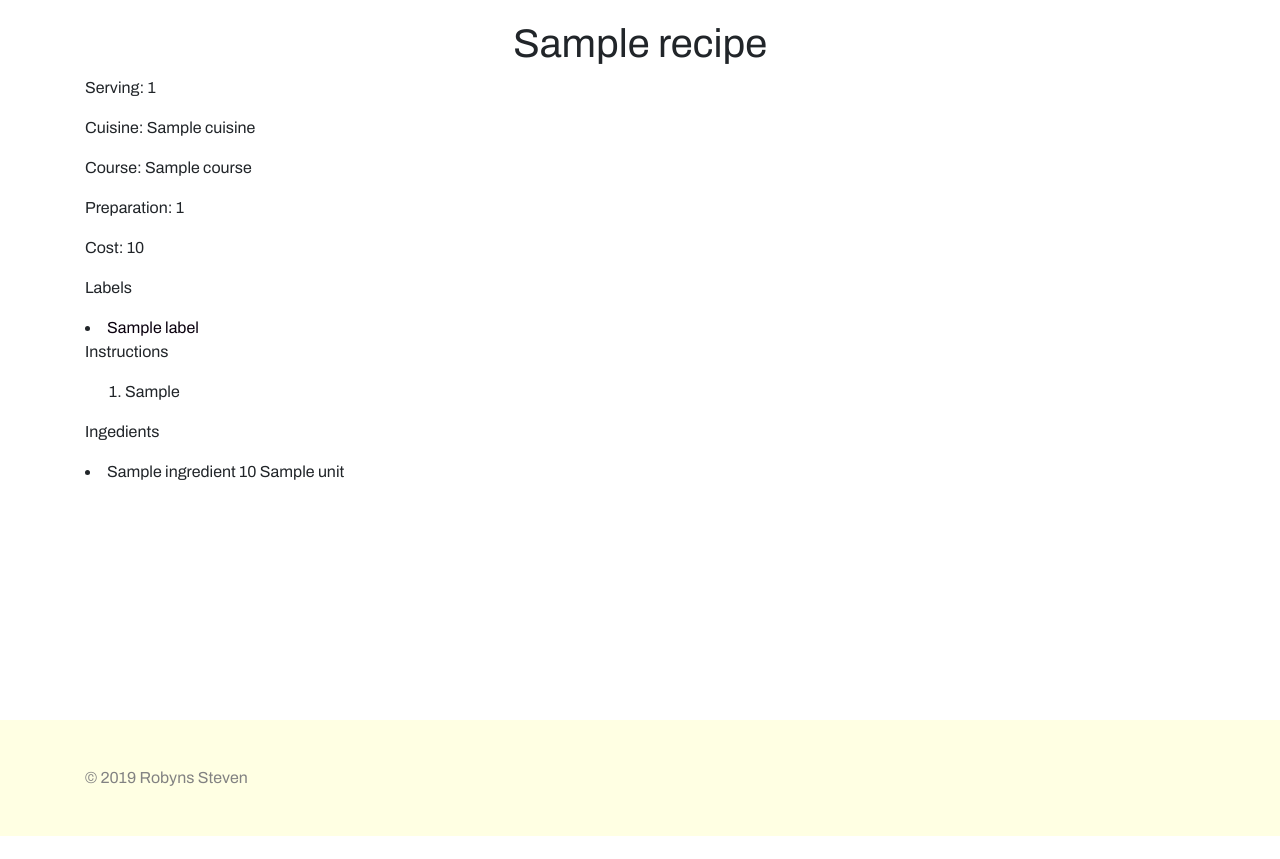
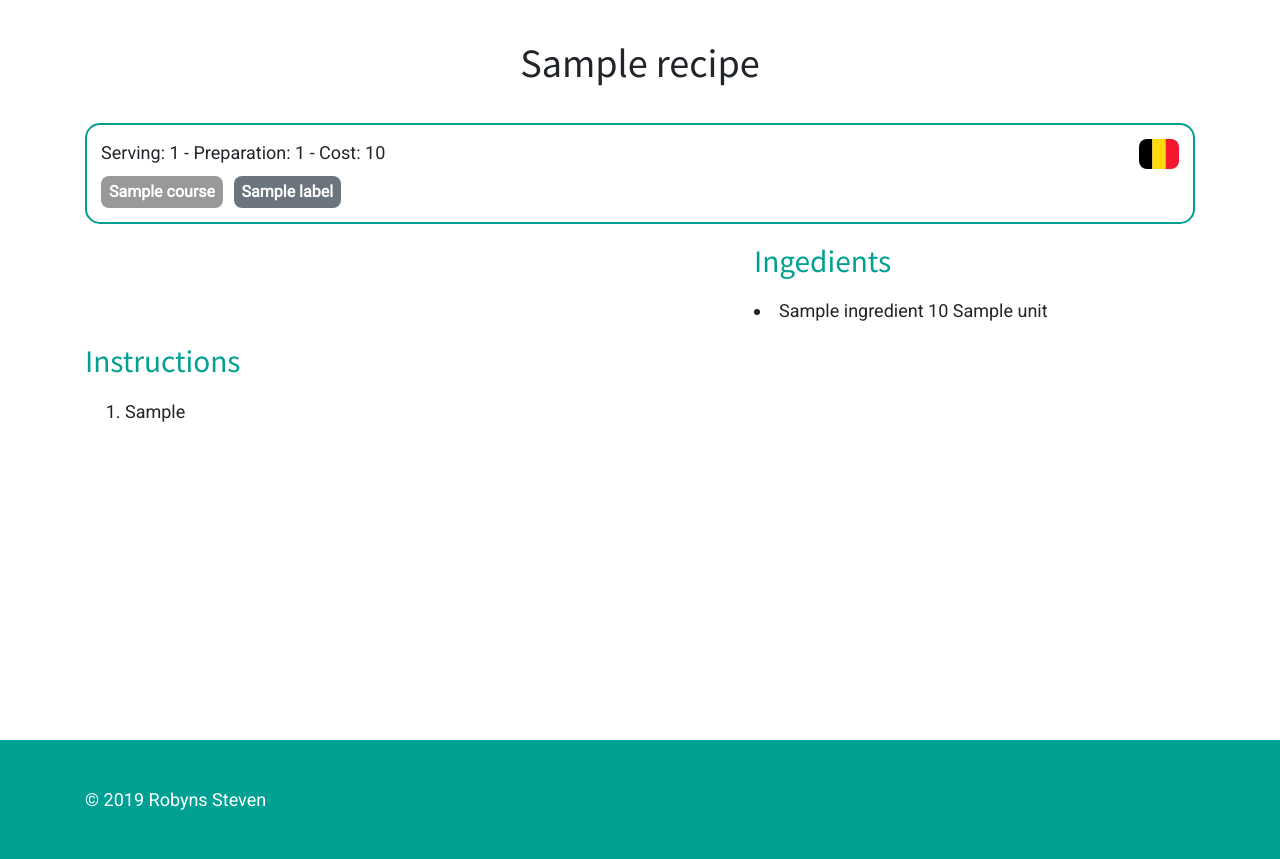
Before and after one commit to RobynsS/cobo, a Django app: page /recipe/1 in a window 1280 px wide. Shown: the part 100-959 px from the top of the page. Before the commit the page ends 936 px from the top, so only its background shows below. Run offline with Django 3.2, Linux system fonts and the light colour scheme; tables that the repository leaves empty hold one stand-in row (values such as "Sample post"); some libraries are stand-ins or nearby versions.

Commit message:
Continue frontend

```diff
--- a/cobo/static/style.css
+++ b/cobo/static/style.css
@@ -26,8 +26,8 @@
 }
 
 #footer {
-    background-color: #FFFFE3;
-    color: #828282;
+    background-color: #00A093;
+    color: #ffffff;
     padding-top: 30px;
     padding-bottom: 30px;
     margin-bottom: 0px;
@@ -35,7 +35,7 @@
 
 #footer-text{
   margin-top: 1rem;
-  font-family: 'Archivo', sans-serif;
+  font-family: 'Roboto', sans-serif;
 }
 
 #main {
@@ -43,10 +43,55 @@
 }
 
 body {
-  font-family: 'Archivo', sans-serif;
+  font-family: 'Roboto', sans-serif;
+  font-size: 18px;
 }
 
 h1 {
   text-align: center;
+  margin-top: 40px;
+  font-family: 'Noto Sans KR', sans-serif;
+  font-size: 36px;
+  margin-bottom: 40px;
+}
+
+h2 {
   margin-top: 20px;
+  font-family: 'Noto Sans KR', sans-serif;
+  font-size: 28px;
+  margin-bottom: 20px;
+  color: #00A093;
 }
+
+#parameter-rectangle {
+  border-radius: 15px;
+  width:100%;
+  border:2px solid #00A093;
+}
+
+#parameters {
+  margin: 14px;
+
+}
+
+#parameters-text {
+  margin-bottom: 10px;
+}
+
+.badge{
+  font-size: 16px;
+  border-radius: 8px;
+  padding: 8px;
+  margin-right:6px;
+}
+
+#course {
+  background-color: #999999;
+}
+
+#flag {
+  width: 40px;
+  height: 30px;
+  border-radius: 8px;
+  float: right;
+}
--- a/cobo/templates/basic.html
+++ b/cobo/templates/basic.html
@@ -15,7 +15,8 @@
     <!-- Google fonts  -->
     <link href="https://fonts.googleapis.com/css?family=Righteous&display=swap" rel="stylesheet">
     <link href="https://fonts.googleapis.com/css?family=Archivo&display=swap" rel="stylesheet">
-
+ <link href="https://fonts.googleapis.com/css?family=Noto+Sans+KR&display=swap" rel="stylesheet">
+  <link href="https://fonts.googleapis.com/css?family=Roboto&display=swap" rel="stylesheet">
     <title>Cobo</title>
   </head>
   <body>
--- a/cobo/templates/detail.html
+++ b/cobo/templates/detail.html
@@ -1,31 +1,47 @@
 {% extends 'basic.html' %}
 {% block 'body' %}
 
+  {% load static %}
+
   <h1>{{recipe.name}}</h1>
 
-  <p>Serving: {{recipe.servings}}</p>
+  <div id="parameter-rectangle">
+    <div id="parameters">
+          <div id="parameters-text"> Serving: {{recipe.servings}} - Preparation: {{recipe.preparation_time}} - Cost: {{recipe.cost}}
+          <img id="flag" src={% static 'images/flags/be.svg' %}>
+          </div>
+          <div>
+            <span class="badge badge-secondary" id="course">{{recipe.course}}</span>
+            {% for label in recipe.labels %}
+              <span class="badge badge-secondary" style="background-color: {{label.colour.hex}}">{{label.name}}</span>
+            {% endfor %}
+          </div>
+    </div>
+  </div>
 
-  <p>Cuisine: {{recipe.cuisine}}</p>
-  <p>Course: {{recipe.course}}</p>
+  <div class="row" id="ingredients-image">
+    <div class="column" style="width: 60%; float:left">
+    </div>
 
-  <p>Preparation: {{recipe.preparation_time}}</p>
-  <p>Cost: {{recipe.cost}}</p>
+    <div class="column" style="width: 40%; float:right">
+        <h2>Ingedients</h2>
+        {% for entry in recipe.ingredientlist %}
+            <li>{{entry.ingredient}} {{entry.quantity}} {{entry.unit}}</font></li>
+        {% endfor %}
+    </div>
+  </div>
 
-  <p>Labels</p>
-  {% for label in recipe.labels %}
-      <li><font color={{label.colour.hex}}>{{label.name}}</font></li>
-  {% endfor %}
+  <div id="instructions">
 
-  <p>Instructions</p>
+
+  <h2>Instructions</h2>
   <ol>
   {% for step in recipe.steps %}
       <li>{{step.instruction}}</font></li>
   {% endfor %}
   </ol>
+  </div>
 
-  <p>Ingedients</p>
-  {% for entry in recipe.ingredientlist %}
-      <li>{{entry.ingredient}} {{entry.quantity}} {{entry.unit}}</font></li>
-  {% endfor %}
+
 
 {% endblock %}
```
Also changed, not shown: cobo/static/images/flags/be.svg (added).
